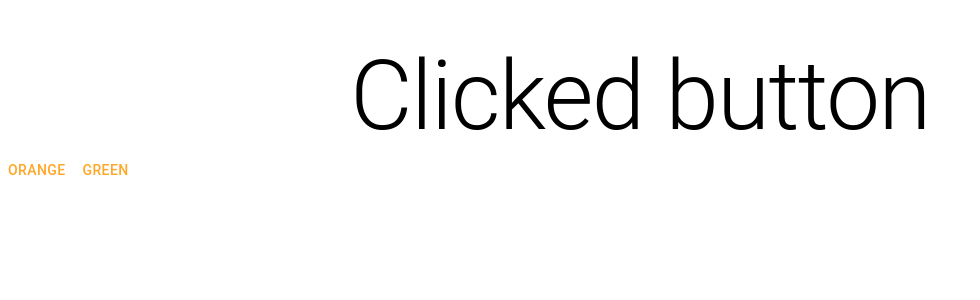
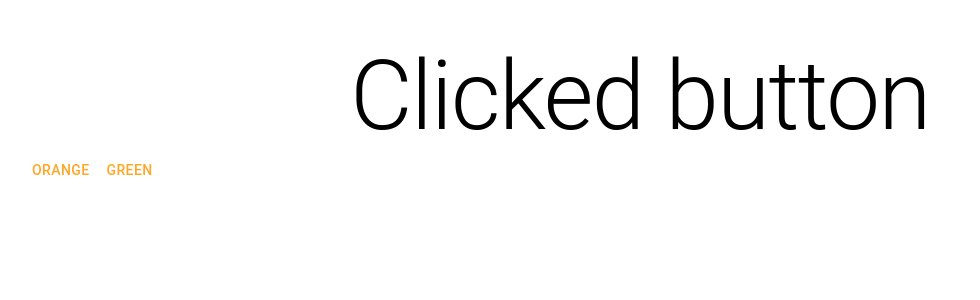
Before and after one commit to Hurricane0/XPlanner, a React (Create React App) app: page / in a window 1280 px wide. Shown: the top 300 px of the page, without its empty margins (0-980 px from the left). Built offline with nearby package versions, Linux system fonts and the light colour scheme.

Commit message:
Added container

```diff
--- a/src/App.tsx
+++ b/src/App.tsx
@@ -2,6 +2,7 @@ import React from 'react';
 import Typography from '@material-ui/core/Typography';
 import {
   Button,
+  Container,
   createMuiTheme,
   makeStyles,
   responsiveFontSizes,
@@ -33,6 +34,7 @@ const App = () => {
   const classes = useStyles();
   return (
     <ThemeProvider theme={theme}>
+      <Container maxWidth="">
         <div className="App">
           <Typography className={classes.heading} variant="h1" component="h1">
             Clicked button
@@ -40,6 +42,7 @@ const App = () => {
           <Button color="primary">orange</Button>
           <Button color="primary">green</Button>
         </div>
+      </Container>
     </ThemeProvider>
   );
 };
```
Lines whose indentation alone changed are shown as unchanged.
